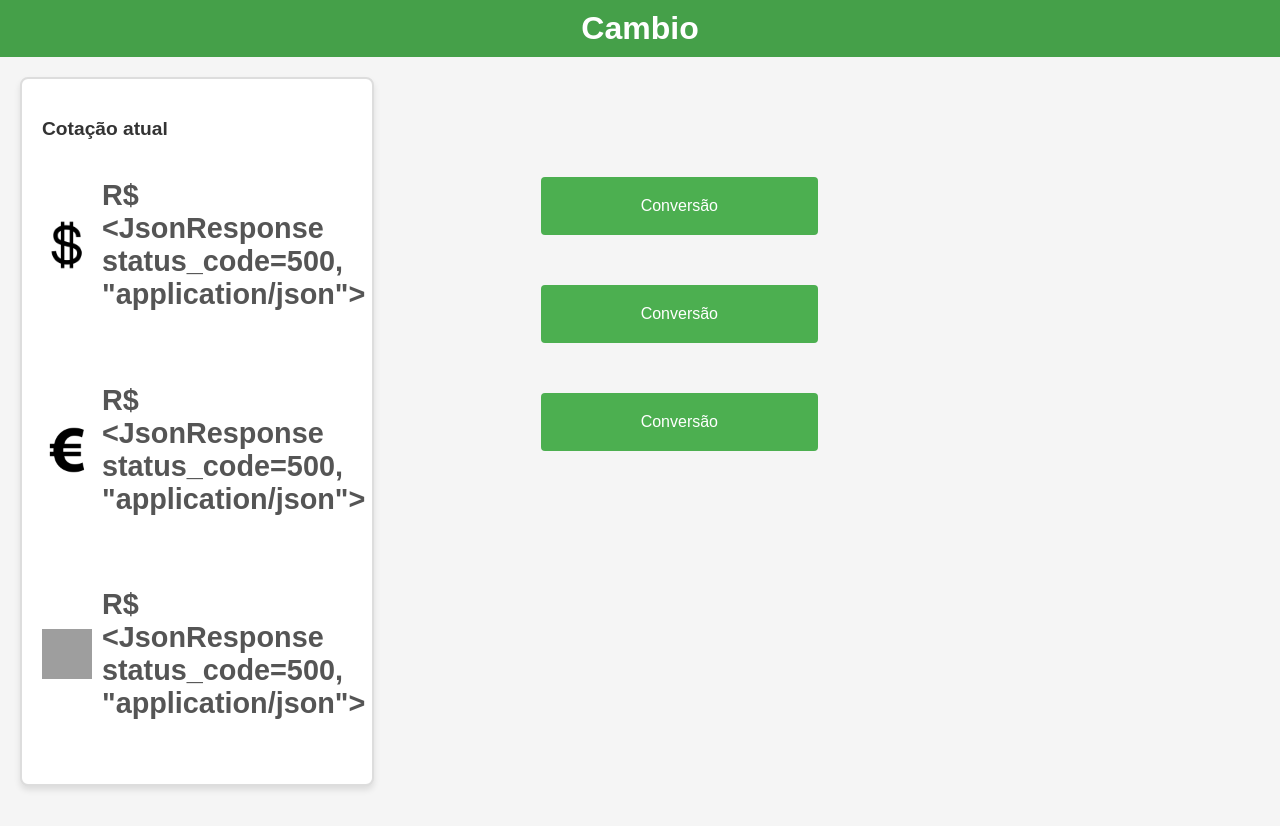
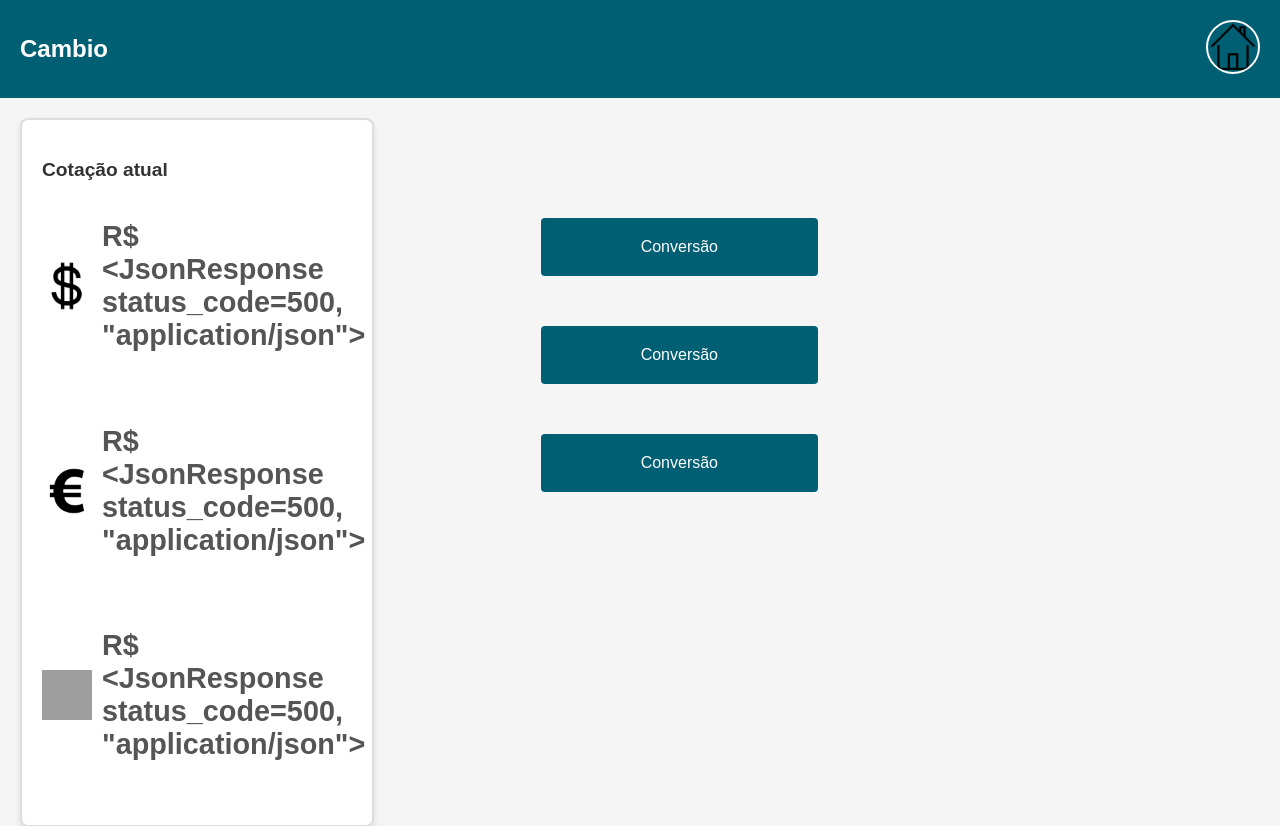
Before and after one commit to Gabriel-Assis03/Cambio, a Django app: page / in a window 1280 px wide. Shown: the top 826 px of the page. Before the commit the page ends 790 px from the top, so only its background shows below. Run offline with Django 5.2, Linux system fonts and the light colour scheme; data that the repository does not hold is empty; grey boxes are pictures that could not be loaded.

Commit message:
add btn home

```diff
--- a/price/static/css/home_style.css
+++ b/price/static/css/home_style.css
@@ -5,11 +5,28 @@ body {
     background-color: #f5f5f5;
 }
 
-header {
-    background-color: #45a049;
-    color: #fff;
-    padding: 10px;
-    text-align: center;
+.header {
+    background-color: #005f73;
+    color: white;
+    padding: 20px;
+    display: flex;
+    align-items: center;
+    justify-content: space-between;
+}
+
+.header h1 {
+    margin: 0;
+    font-size: 24px;
+}
+
+.header a img {
+    border: 2px solid white;
+    border-radius: 50%;
+    transition: transform 0.3s;
+}
+
+.header a img:hover {
+    transform: scale(1.1);
 }
 
 main {
@@ -55,7 +72,7 @@ main {
 div > .btn {
     display: inline-block;
     padding: 20px 100px;
-    background-color: #4CAF50;
+    background-color: #005f73;
     color: white;
     text-decoration: none;
     border-radius: 4px;
--- a/price/templates/base.html
+++ b/price/templates/base.html
@@ -8,10 +8,14 @@
     <title>{% block title %} {% endblock %}</title>
     {% block css %}{% endblock %}
 </head>
+<header class="header">
+    <h1>Cambio</h1>
+    <a href="{% url 'home-page' %}">
+        <img src="{% static 'img/house-icon.png' %}" style="width: 50px; height: 50px;">
+    </a>
+    {% block head %} {% endblock %}
+</header>
 <body>
-    <header class="header">
-        {% block head %} {% endblock %}
-    </header>
     <main>
         {% block content %} {% endblock %}
     </main>
--- a/price/templates/exchange_page.html
+++ b/price/templates/exchange_page.html
@@ -6,6 +6,9 @@ Página Converção
 {% endblock %}
 {% block css %}
 <link rel="stylesheet" href="{% static 'css/exchange_style.css' %}">
+{% endblock %}
+
+{% block header %}
 {% endblock %}
 
 {% block content %}
--- a/price/templates/home_page.html
+++ b/price/templates/home_page.html
@@ -10,8 +10,7 @@ Home
 <link rel="stylesheet" href="{% static 'css/home_style.css' %}">
 {% endblock %}
 
-{% block head %}
-<h1>Cambio</h1>
+{% block header %}
 {% endblock %}
 
 {% block content %}
```
Also changed, not shown: price/static/css/exchange_style.css (+39 -2 lines), price/static/img/house-icon.png (added).
